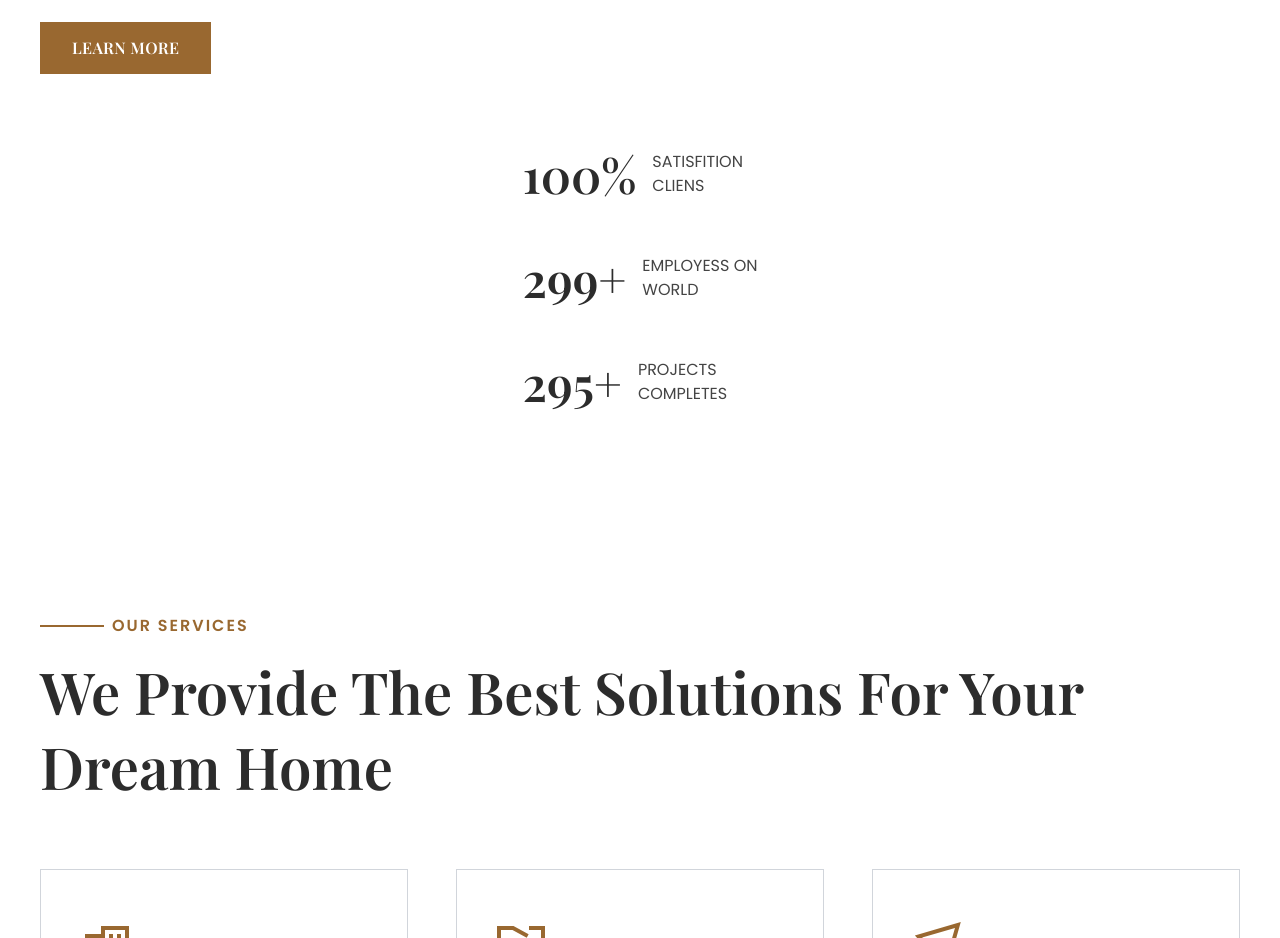
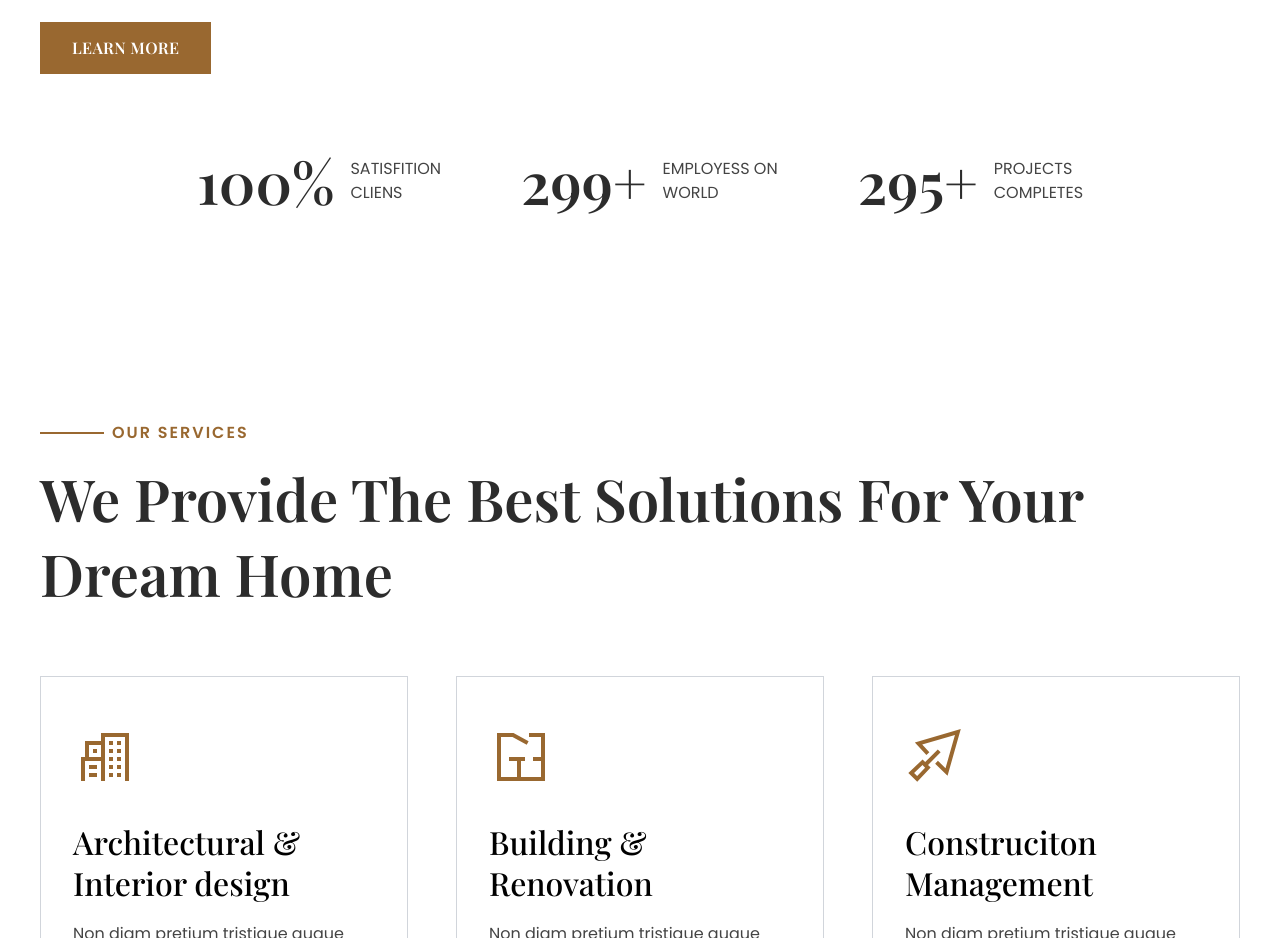
Before and after one commit to fajarfadillahh/inteo-architecture-interior-react-tailwind, a React (Vite) app: page / in a window 1280 px wide. Shown: the part 1900-2838 px from the top of the page. Built offline with nearby package versions, Linux system fonts and the light colour scheme.

Commit message:
responsive Metrics

```diff
--- a/src/parts/Homepage/Metrics.jsx
+++ b/src/parts/Homepage/Metrics.jsx
@@ -4,9 +4,9 @@ export default function Metrics() {
   return (
     <section className="metrics pb-16">
       <div className="metrics__container container">
-        <div className="metrics__group grid justify-center gap-8">
+        <div className="metrics__group grid justify-center gap-8 md:grid-cols-[repeat(3,max-content)] md:items-center lg:gap-20">
           <div className="metrics__content inline-flex items-center gap-4">
-            <h3 className="metrics__content-number font-serif text-[48px] font-semibold text-black">
+            <h3 className="metrics__content-number font-serif text-[48px] font-semibold text-black lg:text-[58px]">
               100%
             </h3>
             <p className="metrics__content-text uppercase text-gray-600">
@@ -16,7 +16,7 @@ export default function Metrics() {
           </div>
 
           <div className="metrics__content inline-flex items-center gap-4">
-            <h3 className="metrics__content-number font-serif text-[48px] font-semibold text-black">
+            <h3 className="metrics__content-number font-serif text-[48px] font-semibold text-black lg:text-[58px]">
               299+
             </h3>
             <p className="metrics__content-text uppercase text-gray-600">
@@ -26,7 +26,7 @@ export default function Metrics() {
           </div>
 
           <div className="metrics__content inline-flex items-center gap-4">
-            <h3 className="metrics__content-number font-serif text-[48px] font-semibold text-black">
+            <h3 className="metrics__content-number font-serif text-[48px] font-semibold text-black lg:text-[58px]">
               295+
             </h3>
             <p className="metrics__content-text uppercase text-gray-600">
```
